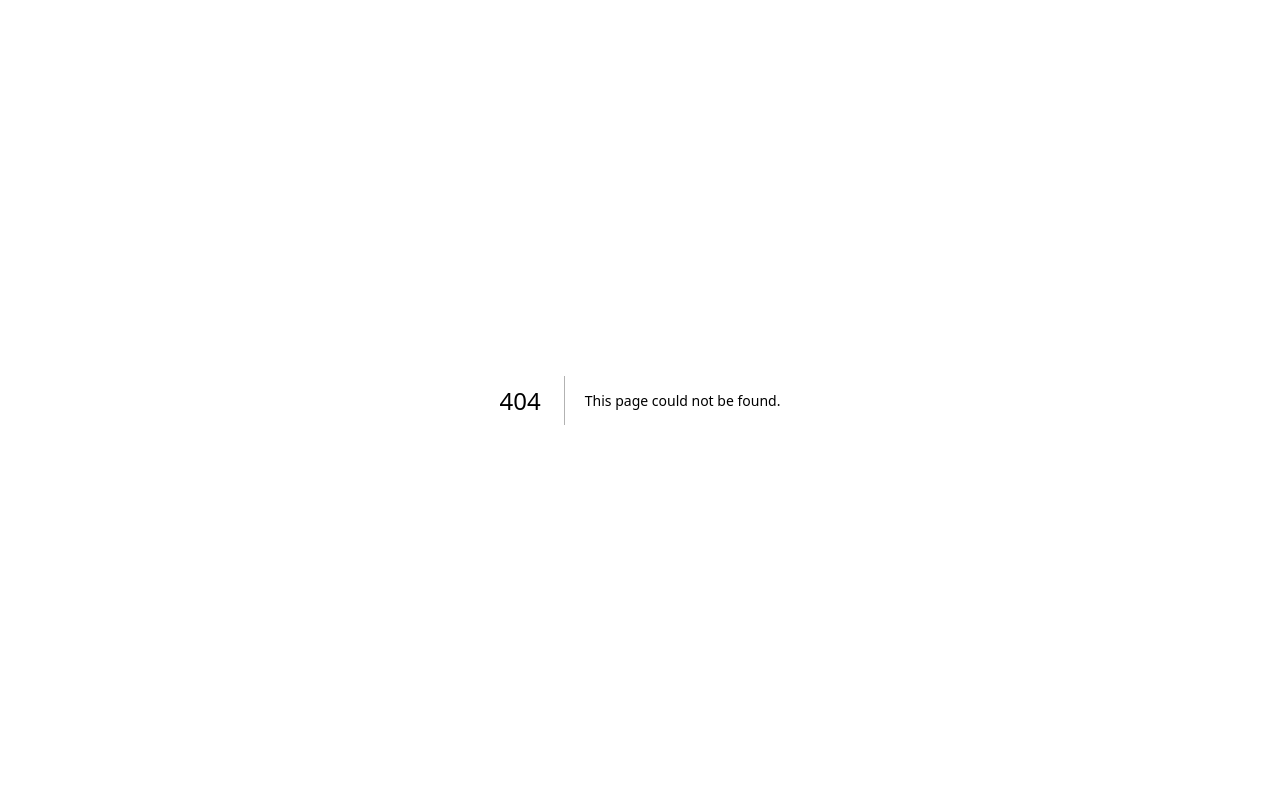
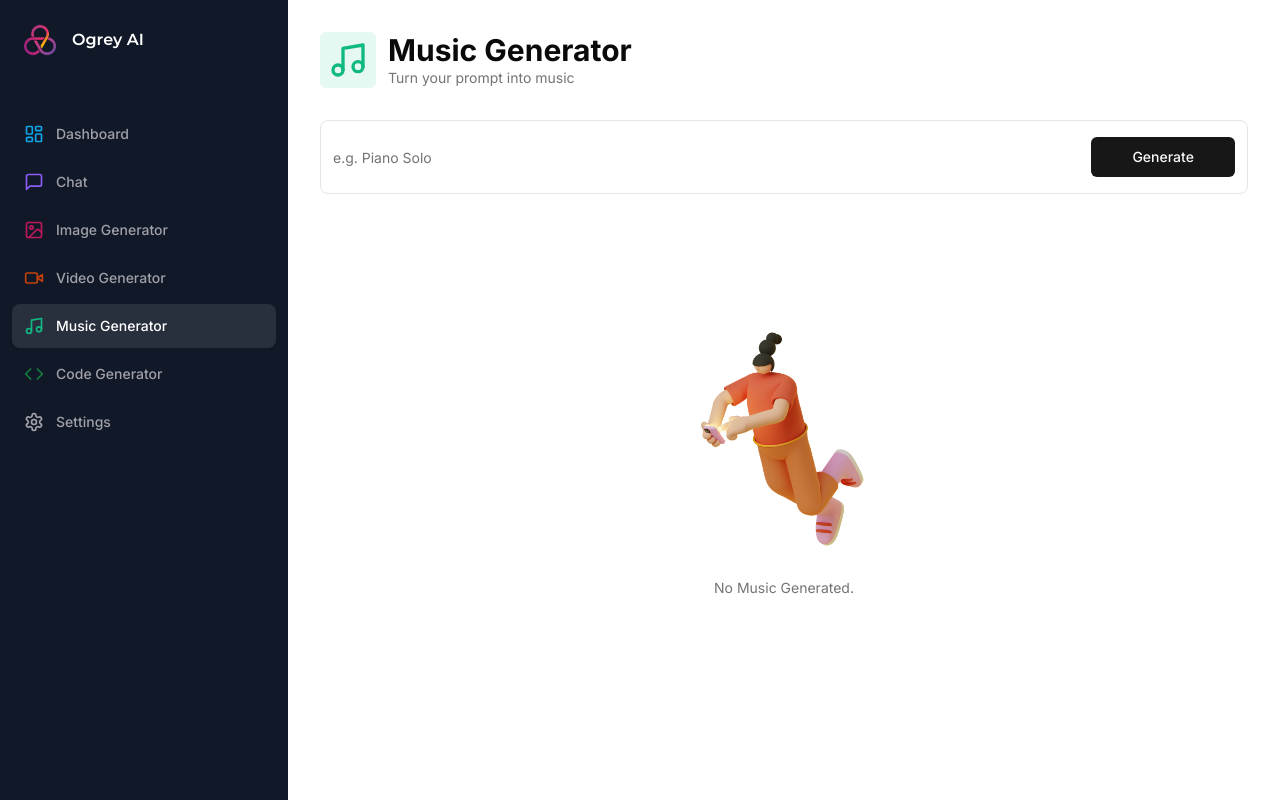
Before and after one commit to kennethogrey/ai-sass, a Next.js app: page /music in a window 1280 px wide. Before the commit this address had no page. Built offline with nearby package versions, Linux system fonts and the light colour scheme.

Commit message:
done with the music generator

```diff
--- /dev/null
+++ b/app/(dashboard)/(routes)/music/constants.ts
@@ -0,0 +1,7 @@
+import * as z from "zod";
+
+export const formSchema = z.object({
+    prompt: z.string().min(1, {
+        message:"Music prompt is required",
+    })
+})
--- /dev/null
+++ b/app/(dashboard)/(routes)/music/page.tsx
@@ -0,0 +1,103 @@
+"use client"
+
+import axios from "axios";
+import * as z from "zod";
+import { Heading } from "@/components/heading";
+import { Music } from "lucide-react";
+import { useForm } from "react-hook-form";
+import { formSchema } from "./constants";
+import { zodResolver } from "@hookform/resolvers/zod"
+import { Form, FormControl, FormField, FormItem } from "@/components/ui/form";
+import { Input } from "@/components/ui/input";
+import { Empty } from "@/components/empty";
+import { Loader } from "@/components/loader";
+import { Button } from "@/components/ui/button";
+import { useRouter } from "next/navigation";
+import { useState } from "react";
+
+
+const MusicPage = ()=>{
+    const router = useRouter();
+    const [music, setMusic] = useState<string>();
+    const form = useForm<z.infer<typeof formSchema>>({
+        resolver:zodResolver(formSchema),
+        defaultValues:{
+            prompt:""
+        }
+    })
+
+    const isLoading = form.formState.isSubmitting;
+
+    const onSubmit = async (values:z.infer<typeof formSchema>) =>{
+        try {
+            setMusic(undefined)
+            const response = await axios.post('/api/music', values)
+
+            setMusic(response.data.audio)
+
+            form.reset();
+        } catch (error: any) {
+            console.log(error)
+        } finally {
+            router.refresh();
+        }
+    }
+
+    return (
+        <div>
+            <Heading
+                title="Music Generator"
+                description="Turn your prompt into music"
+                icon={Music}
+                iconColor="text-emerald-500"
+                bgColor="bg-emerald-500/10"
+            />
+            <div className="px-4 lg:px-8">
+                <div>
+                    <Form {...form}>
+                        <form
+                            onSubmit={form.handleSubmit(onSubmit)}
+                            className="rounded-lg border w-full p-4 px-3 md-px-6 focus-within:shadow-sm grid grid-cols-12 gap-2"
+                        >
+                            <FormField
+                                name="prompt"
+                                render={({field})=>(
+                                    <FormItem className="col-span-12 lg:col-span-10">
+                                        <FormControl className="m-0 p-0">
+                                            <Input
+                                                className="border-0 outline-none focus-visible:ring-0 focus-visible:ring-transparent"
+                                                disabled={isLoading}
+                                                placeholder="e.g. Piano Solo"
+                                                {...field}
+                                            />
+                                        </FormControl>
+                                    </FormItem>
+                                )}
+                            />
+                            <Button className="col-span-12 lg:col-span-2 w-full" disabled={isLoading}>
+                                Generate
+                            </Button>
+                        </form>
+                    </Form>
+                </div>
+                <div className="space-y-4 mt-4">
+                    {isLoading && (
+                        <div className="p-8 rounded-lg w-full flex items-center justify-center bg-muted">
+                            <Loader/>
+                        </div>
+                    )}
+                    {!music && !isLoading && (
+                        <Empty label="No Music Generated."/>
+                    )}
+                    {music && (
+                        <audio controls className="w-full m-8">
+                            <source src={music}/>
+                        </audio>
+                    )}
+                </div>
+            </div>
+        </div>
+    )
+}
+
+export default MusicPage;
--- /dev/null
+++ b/app/api/music/route.ts
@@ -0,0 +1,38 @@
+import { auth } from '@clerk/nextjs';
+import { NextResponse } from 'next/server';
+import Replicate from "replicate"
+
+const replicate = new Replicate({
+    auth: process.env.REPLICATE_API_TOKEN!
+})
+
+export async function POST(req:Request){
+    try{
+        const {userId} = auth();
+        const body = await req.json();
+        const {prompt} = body;
+
+        if(!userId){
+            return new NextResponse("Unauthorized", {status: 401})
+        }
+
+        if(!prompt){
+            return new NextResponse("Prompt is required",{status:400})
+        }
+
+        const response = await replicate.run(
+            "riffusion/riffusion:8cf61ea6c56afd61d8f5b9ffd14d7c216c0a93844ce2d82ac1c9ecc9c7f24e05",
+            {
+              input: {
+                prompt_a: prompt
+              }
+            }
+        );
+
+        return NextResponse.json(response)
+
+    }catch(error){
+        console.log("[MUSIC_ERROR]", error);
+        return new NextResponse("Internal error", {status:500});
+    }
+}
--- a/package.json
+++ b/package.json
@@ -33,6 +33,7 @@
     "react-dom": "18.2.0",
     "react-hook-form": "^7.45.4",
     "react-markdown": "^8.0.7",
+    "replicate": "^0.16.1",
     "tailwind-merge": "^1.14.0",
     "tailwindcss": "3.3.3",
     "tailwindcss-animate": "^1.0.6",
```
Also changed, not shown: 1 other file (tests, documents, lock files or other folders).
